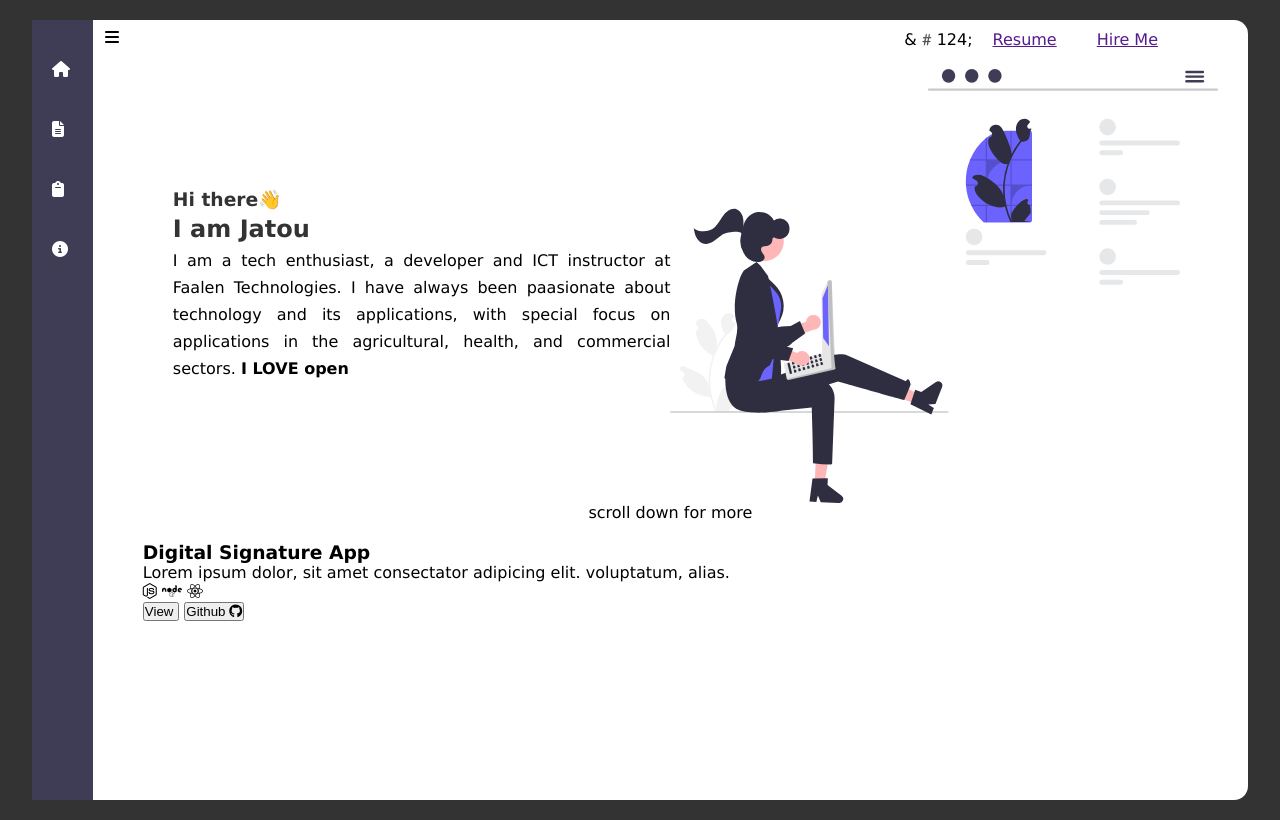
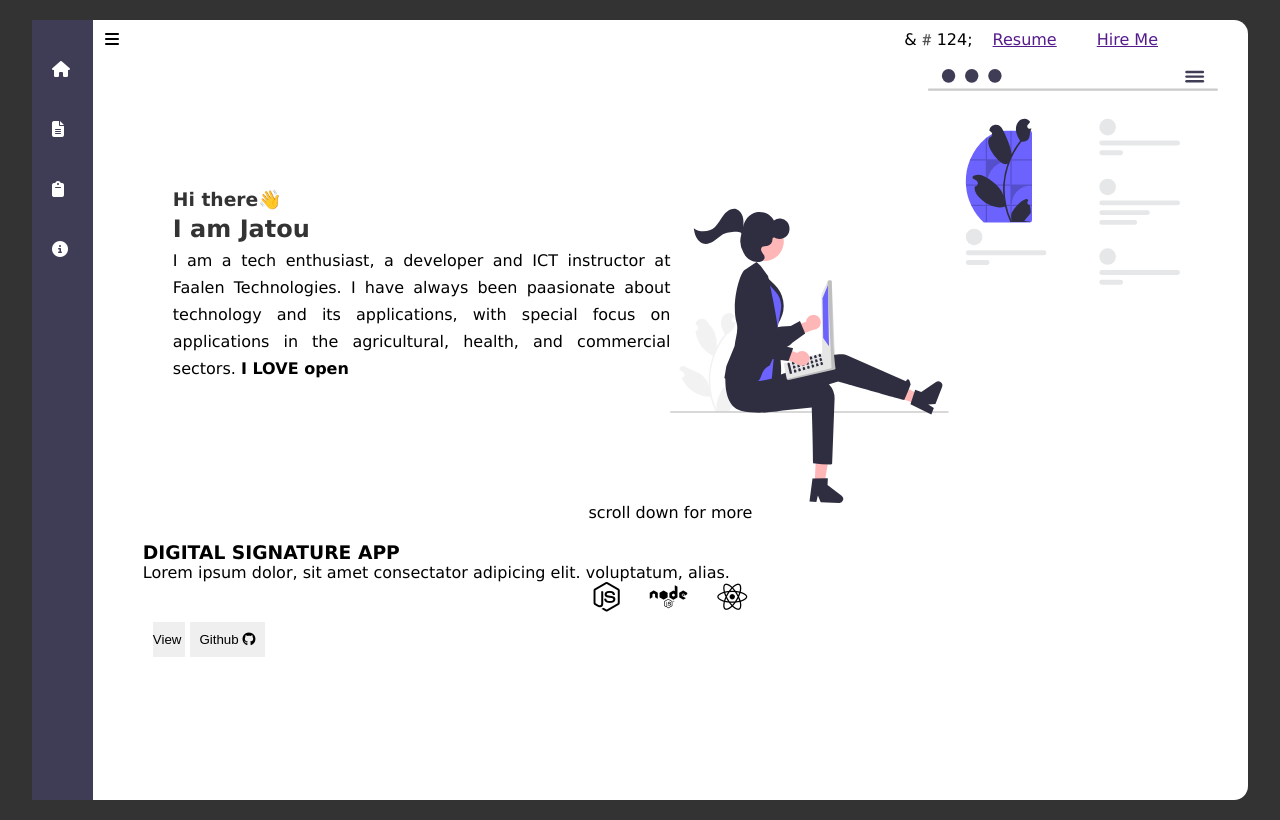
Before and after one commit to camarafatou/myportfolio.github.io, a plain HTML site: page index.html in a window 1280 px wide. Drawn offline with Linux system fonts and the light colour scheme.

Commit message:
progress

```diff
--- a/index.css
+++ b/index.css
@@ -148,6 +148,42 @@ text-align: justify;
   border-radius: 10px #333;
   background-color:  #fff;
   background-color: rgba(0, 218, 182, 0.07);
-
-
+  border: 0;
 }
+.projects li h3 {
+  text-transform: uppercase;
+  font-weight: 900;
+}
+li .stacks {
+  display: flex;
+  gap: 30px;
+  justify-content: center;
+  font-size: 30px;
+}
+.btns {
+  display: flex;
+  gap: 5px;
+  padding: 10px;
+}
+.projects .bnts a {
+  width: 100%;
+}
+.projects .btns button {
+  width: 100%;
+  padding: 10px 0;
+  border: 0;
+  cursor: pointer;
+}
+.btns button:hover {
+  background-color: #3f3d56;
+  transition: ease-in-out 0.3s;
+  color: #fff;
+}
+.toggle-nav {
+  position: absolute;
+  top: 10px;
+  left: 6%;
+}
+label .fa-times {
+  display: none;
+}
```
